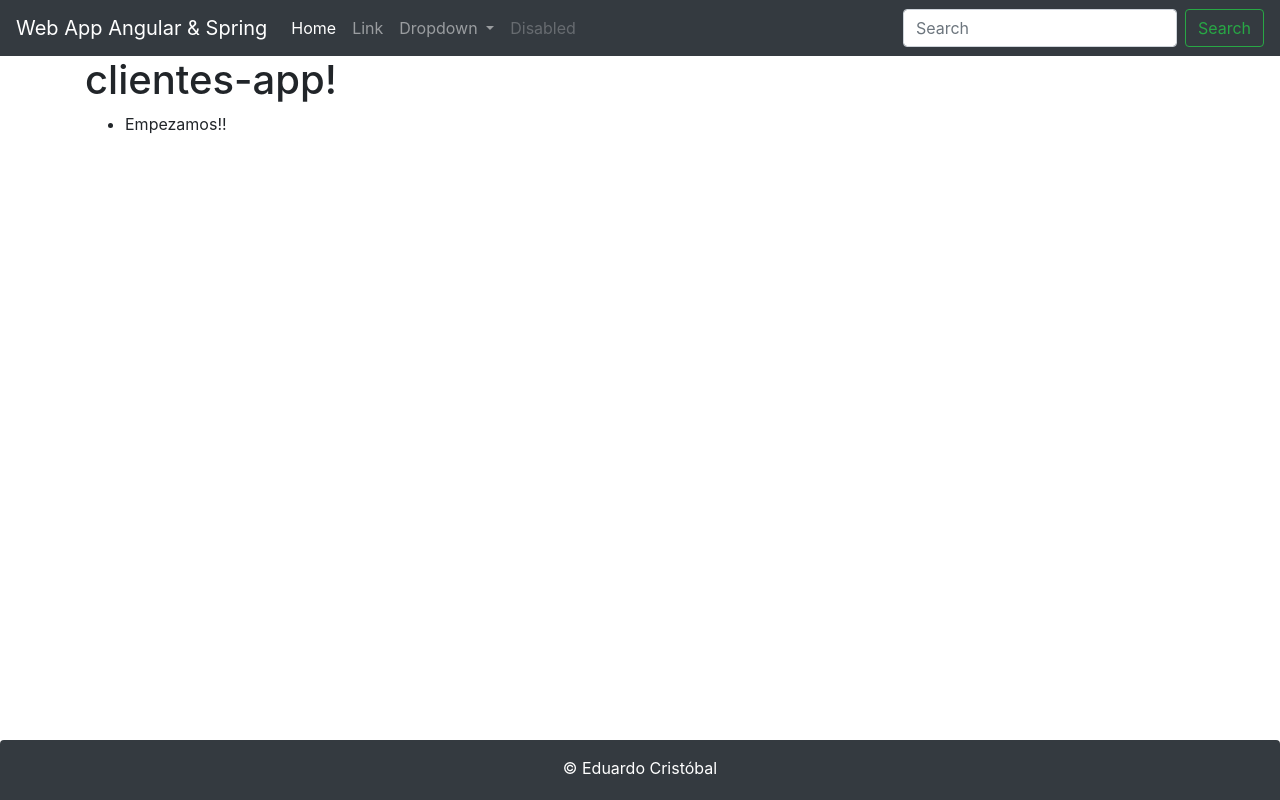
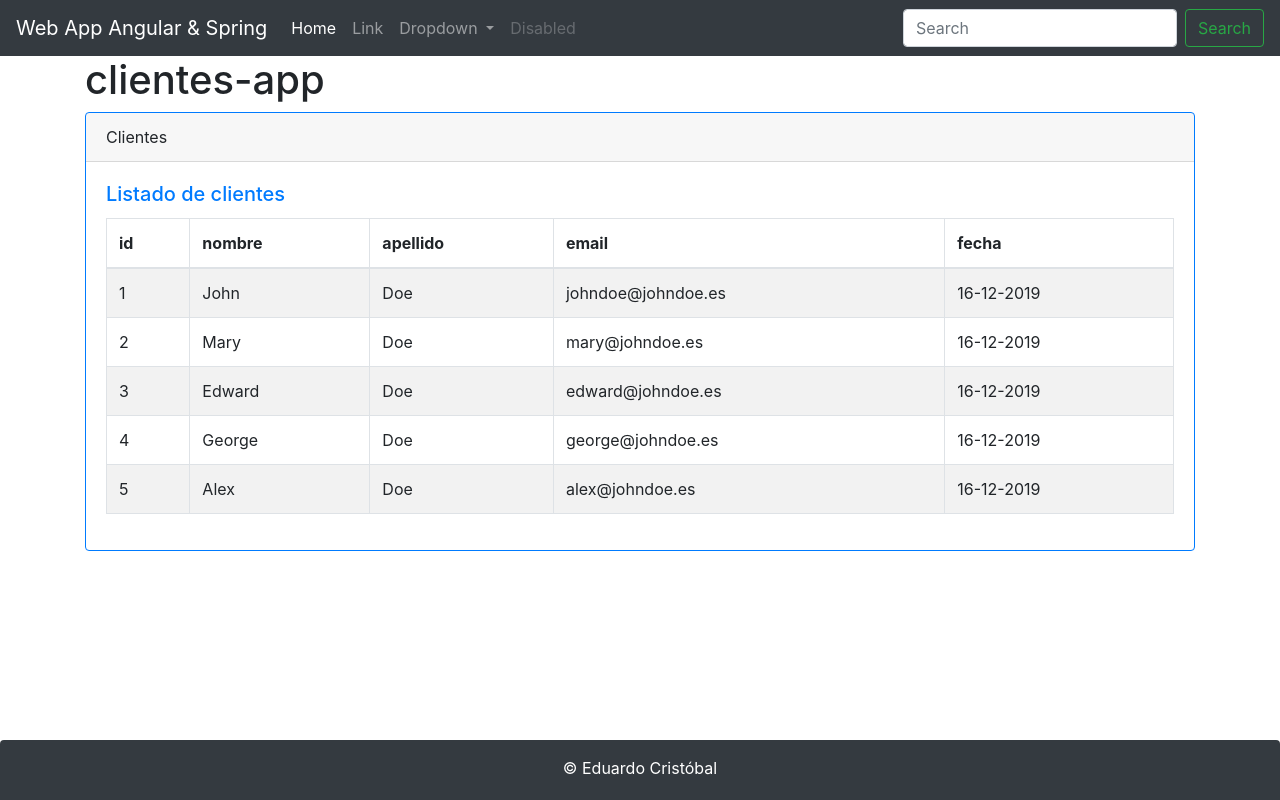
Before and after one commit to ecristobale/web-app-full-stack, an Angular app in the folder angular/clientes-app/: page / in a window 1280 px wide. Built offline with nearby package versions, Linux system fonts and the light colour scheme.

Commit message:
Client structure created, defined a simple table view with mock data in order to see how we can show the client data to the browser

```diff
--- a/angular/clientes-app/src/app/app.component.html
+++ b/angular/clientes-app/src/app/app.component.html
@@ -1,12 +1,9 @@
 <app-header></app-header>
 
 <div class="container">
-  <h1>
-    {{ title }}!
-  </h1>
-  <ul>
-    <li>{{ inicio }}</li>
-  </ul>
+  <h1>{{ title }}</h1>
+  <app-clientes></app-clientes>
 </div>
 
+
 <app-footer></app-footer>
--- a/angular/clientes-app/src/app/app.module.ts
+++ b/angular/clientes-app/src/app/app.module.ts
@@ -4,12 +4,14 @@ import { NgModule } from '@angular/core';
 import { AppComponent } from './app.component';
 import { HeaderComponent } from './header/header.component';
 import { FooterComponent } from './footer/footer.component';
+import { ClientesComponent } from './clientes/clientes.component';
 
 @NgModule({
   declarations: [
     AppComponent,
     HeaderComponent,
-    FooterComponent
+    FooterComponent,
+    ClientesComponent
   ],
   imports: [
     BrowserModule
--- /dev/null
+++ b/angular/clientes-app/src/app/clientes/cliente.ts
@@ -0,0 +1,7 @@
+export class Cliente {
+    id: number;
+    nombre: string;
+    apellido: string;
+    createdAt: string;
+    email: string;
+}
--- /dev/null
+++ b/angular/clientes-app/src/app/clientes/clientes.component.html
@@ -0,0 +1,26 @@
+<div class="card border-primary mb-3">
+    <div class="card-header">Clientes</div>
+    <div class="card-body text-primary">
+      <h5 class="card-title">Listado de clientes</h5>
+      <table class="table table-bordered table-striped">
+          <thead>
+              <tr>
+                  <th>id</th>
+                  <th>nombre</th>
+                  <th>apellido</th>
+                  <th>email</th>
+                  <th>fecha</th>
+              </tr>
+          </thead>
+          <tbody>
+              <tr *ngFor="let cliente of clientes">
+                  <td>{{ cliente.id }}</td>
+                  <td>{{ cliente.nombre }}</td>
+                  <td>{{ cliente.apellido }}</td>
+                  <td>{{ cliente.email }}</td>
+                  <td>{{ cliente.createdAt }}</td>
+              </tr>
+          </tbody>
+      </table>
+    </div>
+  </div>
--- /dev/null
+++ b/angular/clientes-app/src/app/clientes/clientes.component.ts
@@ -0,0 +1,29 @@
+import { Component, OnInit } from '@angular/core';
+import { Cliente } from './cliente';
+
+@Component({
+  selector: 'app-clientes',
+  templateUrl: './clientes.component.html',
+  styleUrls: ['./clientes.component.css']
+})
+export class ClientesComponent implements OnInit {
+
+  clientes: Cliente[] = [
+    {id: 1, nombre: 'John', apellido: 'Doe', email: 'johndoe@johndoe.es', createdAt: '16-12-2019'},
+    {id: 2, nombre: 'Mary', apellido: 'Doe', email: 'mary@johndoe.es', createdAt: '16-12-2019'},
+    {id: 3, nombre: 'Edward', apellido: 'Doe', email: 'edward@johndoe.es', createdAt: '16-12-2019'},
+    {id: 4, nombre: 'George', apellido: 'Doe', email: 'george@johndoe.es', createdAt: '16-12-2019'},
+    {id: 5, nombre: 'Alex', apellido: 'Doe', email: 'alex@johndoe.es', createdAt: '16-12-2019'}/*,
+    {id: 6, nombre: 'Mad', apellido: 'Doe', email: 'mad@johndoe.es', createdAt: '16-12-2019'},
+    {id: 7, nombre: 'Matt', apellido: 'Doe', email: 'matt@johndoe.es', createdAt: '16-12-2019'},
+    {id: 8, nombre: 'Tristana', apellido: 'Doe', email: 'trist@johndoe.es', createdAt: '16-12-2019'},
+    {id: 9, nombre: 'Harry', apellido: 'Doe', email: 'harr@johndoe.es', createdAt: '16-12-2019'},
+    {id: 10, nombre: 'William', apellido: 'Doe', email: 'wil@johndoe.es', createdAt: '16-12-2019'}*/
+  ];
+
+  constructor() { }
+
+  ngOnInit() {
+  }
+
+}
```
Also changed, not shown: angular/clientes-app/src/app/clientes/clientes.component.css (added).
